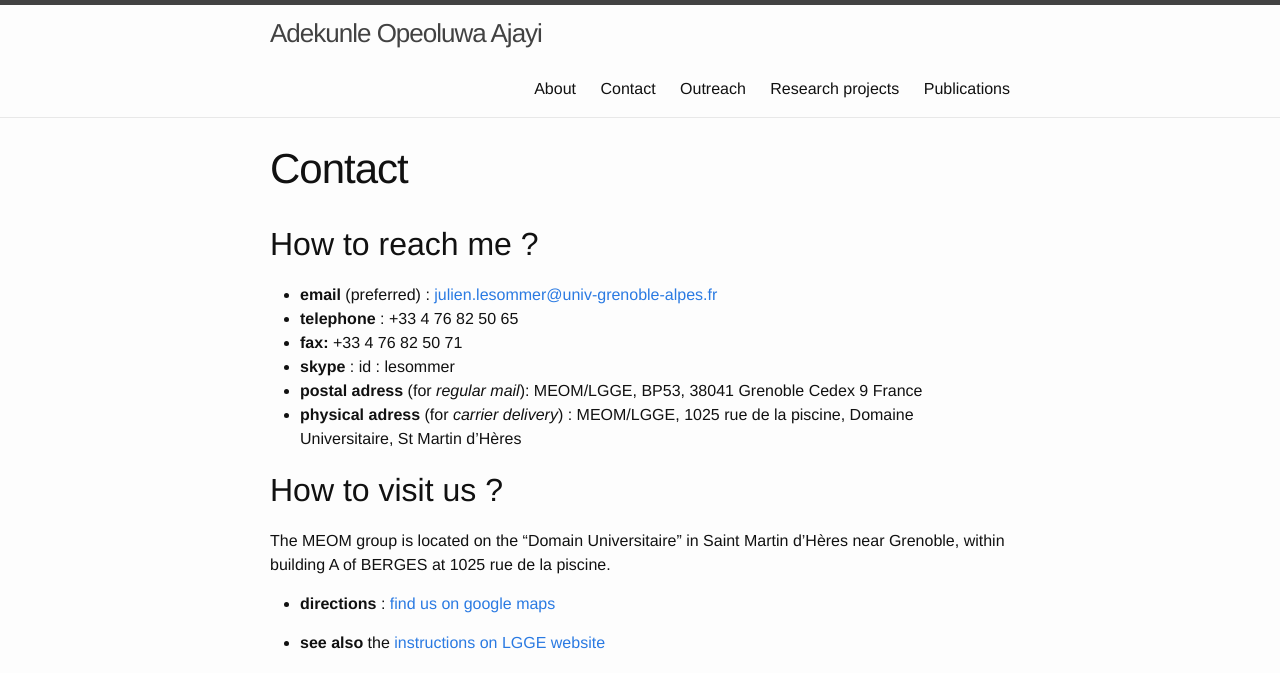
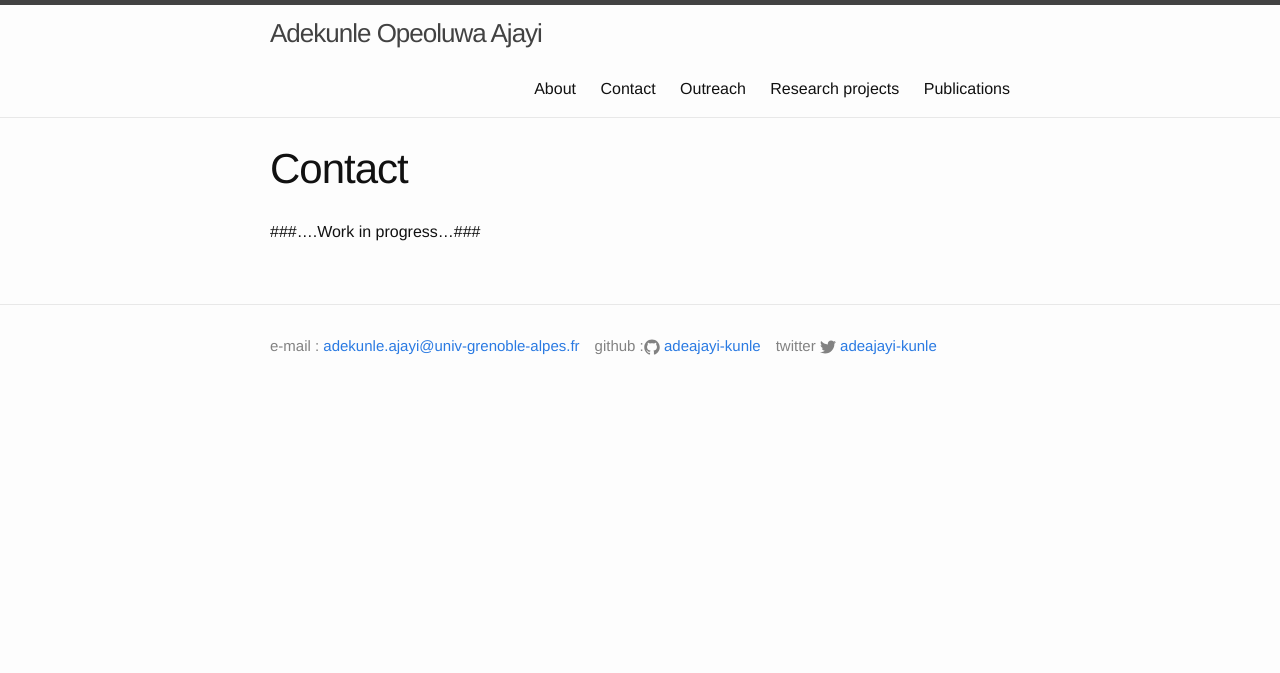
Before and after one commit to adekunleoajayi/adekunleoajayi.github.io, a Jekyll site: the page built from contact.md, in a window 1280 px wide. Shown: the top 673 px of the page. Built offline with Jekyll 4.4.1, drawn with Linux system fonts in a browser that asks for light colours.

Commit message:
Update contact.md

```diff
--- a/contact.md
+++ b/contact.md
@@ -5,27 +5,4 @@ permalink: /contact/
 ---
 
 
-## How to reach me ?
- - **email** (preferred) : <mailto:julien.lesommer@univ-grenoble-alpes.fr>
- - **telephone** : +33  4 76 82 50 65
- - **fax:**  +33  4 76 82 50 71
- - **skype** : id : lesommer
- - **postal adress** (for *regular mail*):
- MEOM/LGGE, BP53,
- 38041 Grenoble Cedex 9
- France
- - **physical adress** (for *carrier delivery*) : MEOM/LGGE, 1025 rue de la piscine,  Domaine Universitaire, St Martin d'Hères
-
-
-
-## How to visit us ?
-
-The MEOM group is located on the "Domain Universitaire" in Saint Martin d'Hères near Grenoble, within building A of BERGES at 1025 rue de la piscine.
-
- - **directions** : [find us on google maps](https://www.google.com/maps/place/E.N.S.H.M.G.,+38610+Gi%C3%A8res,+France/@45.1962376,5.7685248,18z/data=!3m1!4b1!4m7!1m4!3m3!1s0x0:0x0!2zNDXCsDExJzQ1LjYiTiA1wrA0NicxMC4zIkU!3b1!3m1!1s0x478af5a428730377:0x2d8a13adde8d6de)
-
- - **see also** the [instructions on LGGE website](http://lgge.osug.fr/article99.html)
-
-- **map of the campus** :
-
-![Image](http://lgge.osug.fr/IMG/png/plan_adresses.png)
+###....Work in progress...###
```
